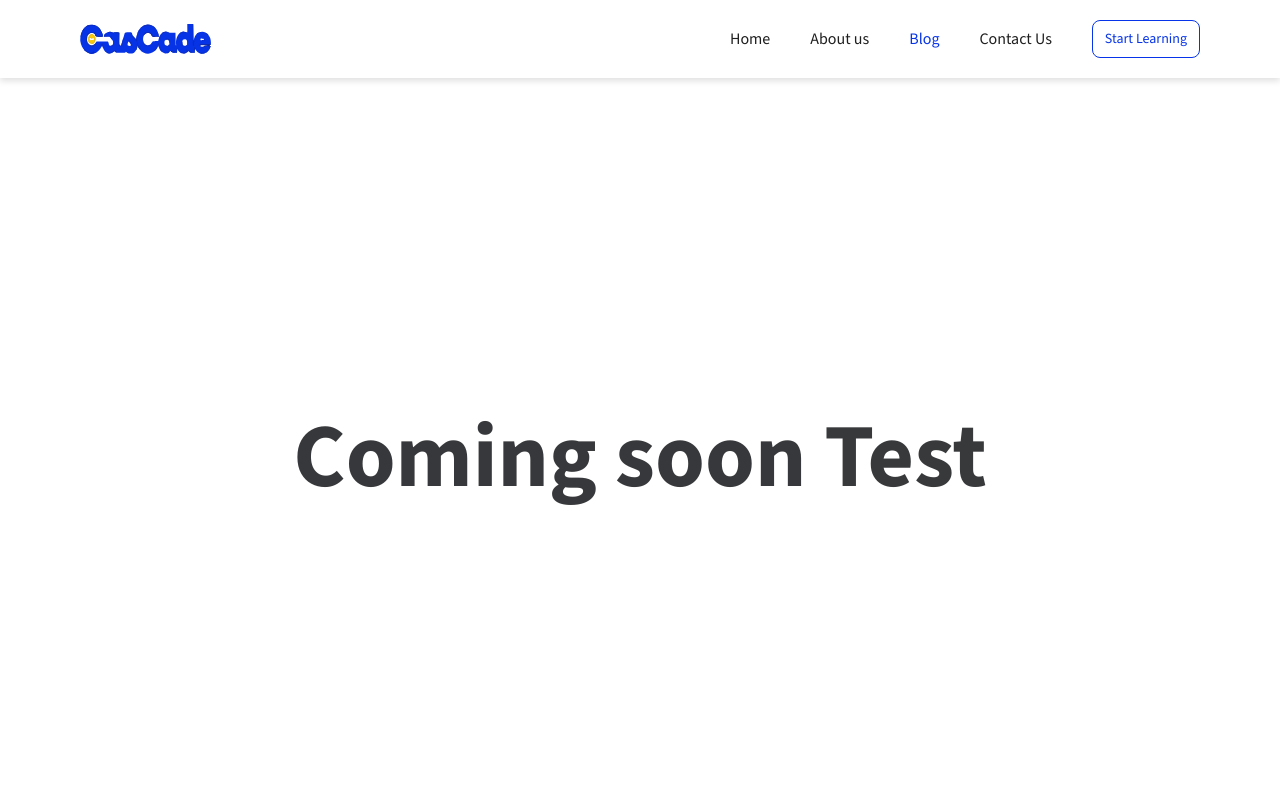
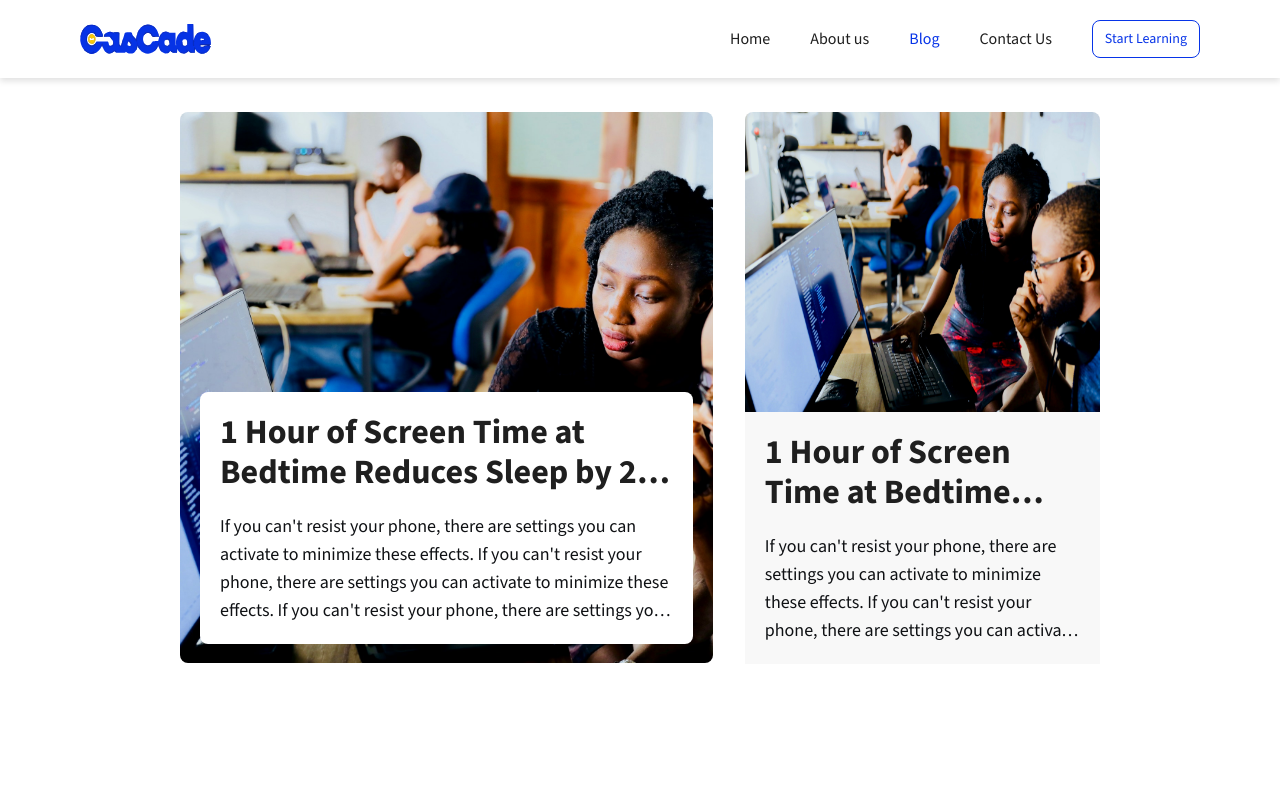
Before and after one commit to HenryAgu/Cascade-v2, a Next.js app: page /blog in a window 1280 px wide. Shown: the top 800 px of the page. Built offline with nearby package versions, Linux system fonts and the light colour scheme.

Commit message:
feat: blog hero section

```diff
--- a/src/app/blog/page.tsx
+++ b/src/app/blog/page.tsx
@@ -1,9 +1,10 @@
 import React from "react";
+import BlogHero from "../components/Blog/BlogHero";
 
 const BlogPage = () => {
   return (
-    <div className="min-h-screen pt-20 lg:pt-28 bg-white text-black flex items-center justify-center">
-      <h1 className="text-6xl lg:text-[90px] font-bold font-source animate-pulse text-center">Coming soon Test</h1>
+    <div className="min-h-screen pt-16 lg:pt-28 bg-white container mx-auto w-full">
+      <BlogHero />
     </div>
   );
 };
--- /dev/null
+++ b/src/app/components/Blog/BlogHero.tsx
@@ -0,0 +1,57 @@
+import Image from "next/image";
+import React from "react";
+
+const BlogHero = () => {
+  const OurVisionImage = "/images/learning.jpg";
+  return (
+    <section className="flex lg:flex-row flex-col gap-y-14 gap-x-8 font-source pb-20 w-full mx-auto lg:w-[75%] lg:px-5 px-0">
+      <div className="basis-[60%] relative">
+        <Image
+          src={OurVisionImage}
+          alt="vision_image"
+          width={600}
+          height={551}
+          className="relative lg:rounded-md w-full h-[600px] lg:h-[551px] object-cover"
+        />
+        <div className="absolute bottom-0 left-0 lg:p-5 p-0 text-white">
+          <div className="bg-white text-black2 p-5 lg:rounded-md flex flex-col gap-y-3.5 lg:gap-y-5">
+            <h4 className="text-3xl lg:text-[34px] font-bold text-black2 leading-9 lg:leading-10 line-clamp-2">
+              1 Hour of Screen Time at Bedtime Reduces Sleep by 24 Minutes,
+              Study…
+            </h4>
+            <p className="line-clamp-4 lg:text-lg font-normal text-black text-base">
+              If you can't resist your phone, there are settings you can
+              activate to minimize these effects. If you can't resist your
+              phone, there are settings you can activate to minimize these
+              effects. If you can't resist your phone, there are settings you
+              can activate to minimize these effects.
+            </p>
+          </div>
+        </div>
+      </div>
+      <div className="basis-[40%] rounded-md">
+        <Image
+          src={OurVisionImage}
+          alt="vision_image"
+          width={345}
+          height={300}
+          className="w-full h-[300px] lg:rounded-tl-md lg:rounded-tr-md"
+        />
+        <div className="p-4 lg:p-5 flex flex-col gap-y-5 bg-cascade-gray-100">
+          <h4 className="text-[34px] font-bold text-black2 leading-10 line-clamp-2">
+            1 Hour of Screen Time at Bedtime Reduces Sleep by 24 Minutes, Study…
+          </h4>
+          <p className="line-clamp-4 lg:text-lg font-normal text-black text-base">
+            If you can't resist your phone, there are settings you can activate
+            to minimize these effects. If you can't resist your phone, there are
+            settings you can activate to minimize these effects. If you can't
+            resist your phone, there are settings you can activate to minimize
+            these effects.
+          </p>
+        </div>
+      </div>
+    </section>
+  );
+};
+
+export default BlogHero;
```
